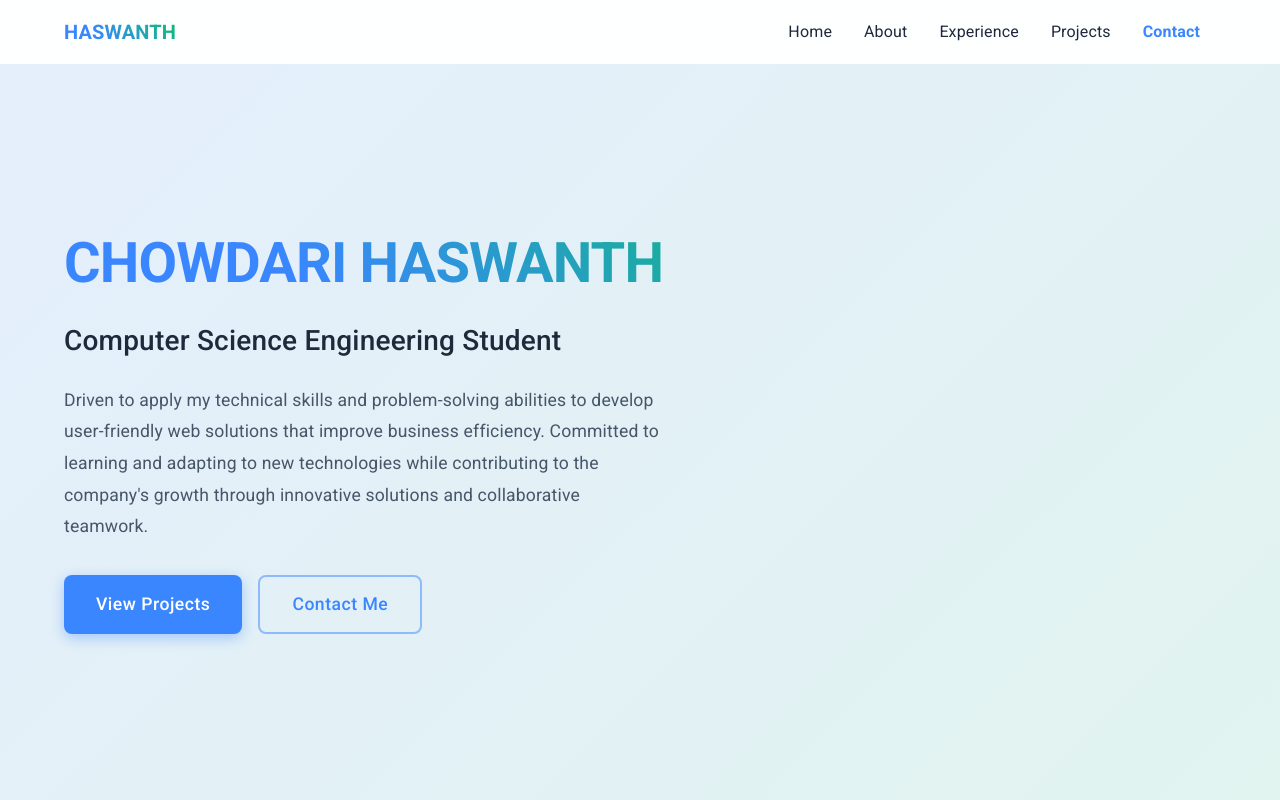
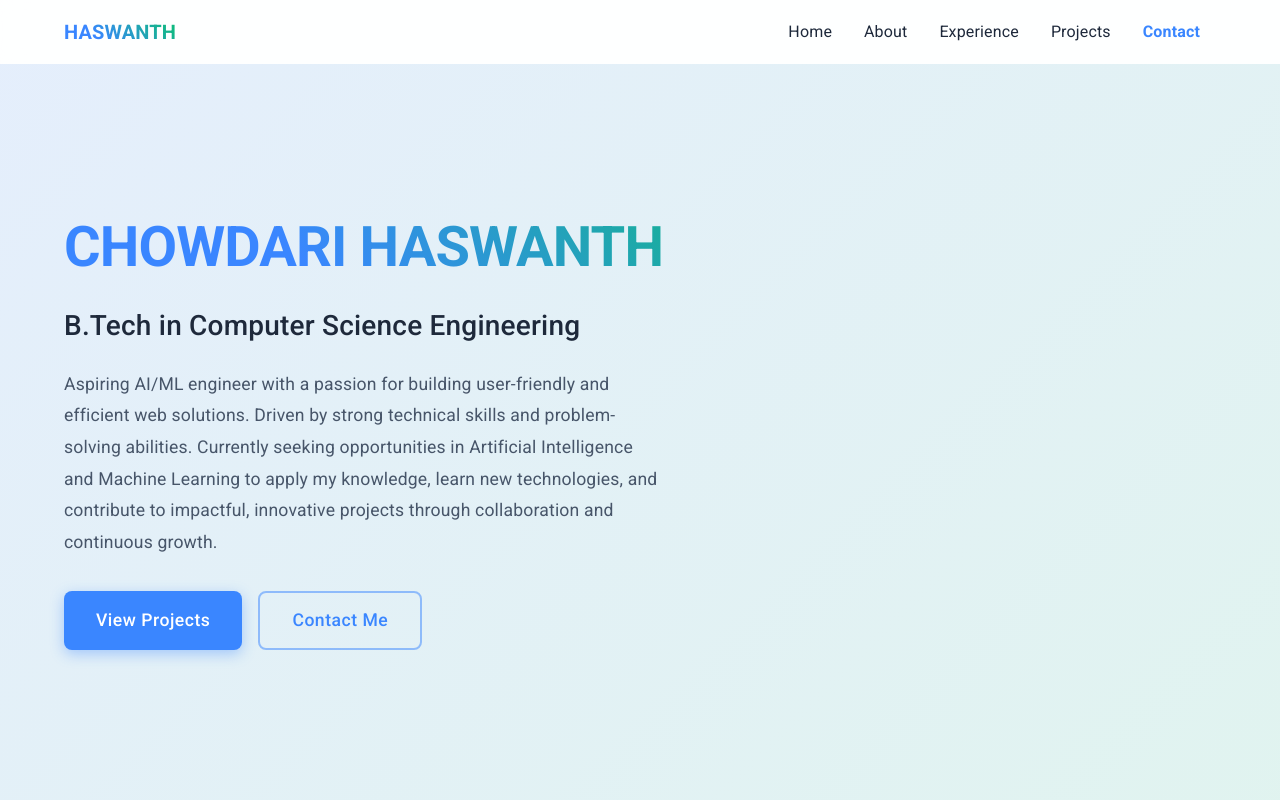
Before and after one commit to Jahnavi-504/Resume-portfolio, a React (Vite) app in the folder Resume-portfolio/: page / in a window 1280 px wide. Shown: the top 800 px of the page. Built offline with nearby package versions, Linux system fonts and the light colour scheme.

Commit message:
Update Hero.tsx

```diff
--- a/Resume-portfolio/src/components/Hero.tsx
+++ b/Resume-portfolio/src/components/Hero.tsx
@@ -65,7 +65,7 @@ const Hero = () => {
                   mb: 3,
                 }}
               >
-                Computer Science Engineering Student
+              B.Tech in Computer Science Engineering
               </Typography>
             </motion.div>
 
@@ -84,10 +84,7 @@ const Hero = () => {
                   maxWidth: '600px',
                 }}
               >
-                Driven to apply my technical skills and problem-solving abilities to develop
-                user-friendly web solutions that improve business efficiency. Committed to
-                learning and adapting to new technologies while contributing to the company's
-                growth through innovative solutions and collaborative teamwork.
+Aspiring AI/ML engineer with a passion for building user-friendly and efficient web solutions. Driven by strong technical skills and problem-solving abilities. Currently seeking opportunities in Artificial Intelligence and Machine Learning to apply my knowledge, learn new technologies, and contribute to impactful, innovative projects through collaboration and continuous growth.
               </Typography>
             </motion.div>
 
```
